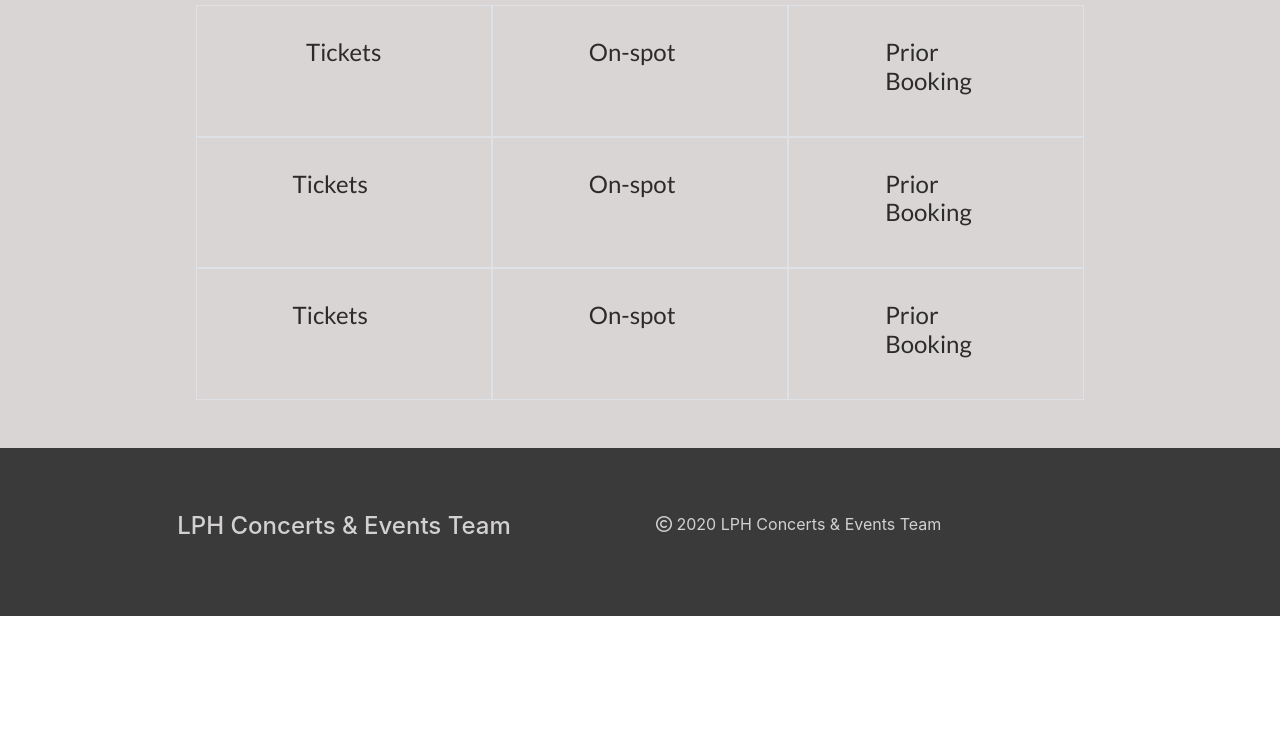
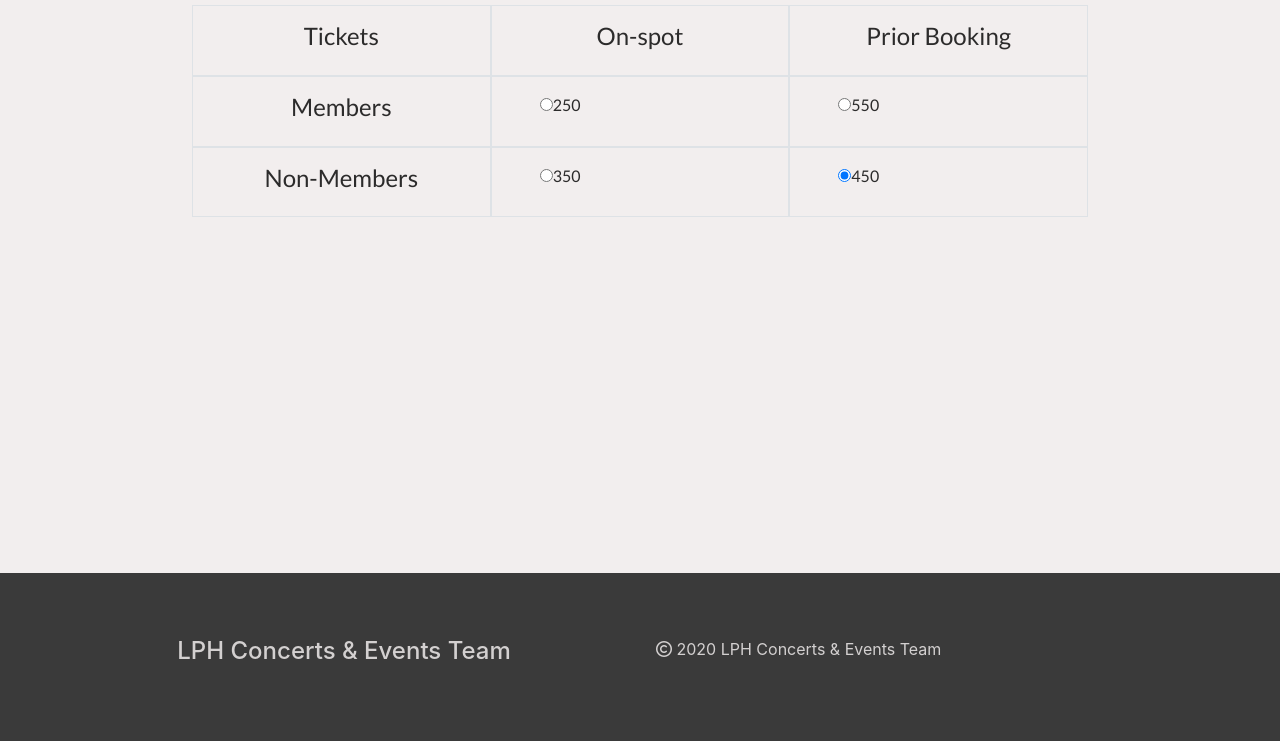
Before and after one commit to jrai0792/concerts-page, a website: page tickets.html in a window 1280 px wide. Shown: the part 329-1070 px from the top of the page. Before the commit the page ends 945 px from the top, so only its background shows below. Drawn offline with nearby package versions, Linux system fonts and the light colour scheme.

Commit message:
Add style for the tickets section.

```diff
--- a/style.css
+++ b/style.css
@@ -56,7 +56,7 @@ h2 {
 }
 
 .bg-litegray {
-    background-color: rgb(218, 213, 213);
+    background-color: rgba(236, 229, 229, 0.657);
 }
 
 .bg-white {
@@ -283,9 +283,14 @@ footer {
         font-size: 18px;
     }
 
+    .tickets h4 {
+        font-size: 14px;
+    }
+
 }
 
 @media only screen and (min-width: 768px) and (max-width: 992px) {
+
 
 }
 
@@ -360,11 +365,19 @@ footer {
 
 /* Tickets page */
 
+.main-ticket {
+    height: 90vh;
+}
+
 .tickets {
     width: 70%;
     margin: 0 auto;
 }
 
 .border {
-   border: 1px solid gray;
+   border: 4px solid rgb(41, 37, 37);
 }
+
+.col1row1 {
+    flex: 1;
+}
--- a/tickets.html
+++ b/tickets.html
@@ -46,7 +46,7 @@
                         <span class="navbar-toggler-icon"><i class="fa fa-bars" aria-hidden="true"></i></span>
                     </button>
                 </div>
-                <a href="#" class="navbar-brand d-none d-md-block"><img class="main-logo" src="assets/images/logo.jpeg"
+                <a href="#" class="navbar-brand d-none d-md-block"><img class="main-logo" src="assets/images/logo.png"
                         alt="Main logo image"></a>
                 <div class="collapse navbar-collapse ml-5 mr-5 justify-content-end" id="myNavbar1">
                     <ul class="navbar-nav">
@@ -67,38 +67,39 @@
     <main>
         <section class="bg-litegray main-ticket">
             <h1 class="text-center p-5">Select Tickets</h1>
-            <div class="tickets pb-5 row justify-content-center">
-                <div class="justify-content-center row">
-                    <div class="border py-3 px-5 col-4">
+            <div class="tickets pb-5 justify-content-center">
+                <div class="flex flex-sm-wrap justify-content-center">
+                    <div class="col1row1 flex-wrap border">
                         <h4 class="py-3 px-5 text-center">Tickets</h4>
                     </div>
-                    <div class="border py-3 px-5 col-4">
-                        <h4 class="p-3 px-5">On-spot</h4>
+                    <div class="col1row1 flex-wrap border">
+                        <h4 class="p-3 px-5 text-center">On-spot</h4>
                     </div>
-                    <div class="border py-3 px-5 col-4">
-                        <h4 class="p-3 px-5">Prior Booking</h4>
+                    <div class="col1row1 flex-wrap border">
+                        <h4 class="p-3 px-5 text-center">Prior Booking</h4>
                     </div>
                 </div>
-                <div class="row justify-content-center row">
-                    <div class="border py-3 px-5 col-4">
-                        <h4 class="p-3 px-5">Tickets</h4>
+                <div class="flex flex-sm-wrap  justify-content-center">
+                    <div class="border col1row1 flex-wrap">
+                        <h4 class="p-3 px-5 text-center">Members</h4>
                     </div>
-                    <div class="border py-3 px-5 col-4">
-                        <h4 class="p-3 px-5">On-spot</h4>
+                    <div class="border col1row1 flex-wrap">
+                        <label class="p-3 px-5 text-center"><input type="radio" name="ticketopt" checked>250</label>
+                        <!-- <h4 class="p-3 px-5 text-center">250</h4> -->
                     </div>
-                    <div class="border py-3 px-5 col-4">
-                        <h4 class="p-3 px-5">Prior Booking</h4>
+                    <div class="border col1row1 flex-wrap">
+                        <label class="p-3 px-5 text-center"><input type="radio" name="ticketopt" checked>550</label>
                     </div>
                 </div>
-                <div class="row justify-content-center row">
-                    <div class="border py-3 px-5 col-4">
-                        <h4 class="p-3 px-5">Tickets</h4>
+                <div class="flex flex-sm-wrap  justify-content-center">
+                    <div class="border col1row1 flex-wrap">
+                        <h4 class="p-3 px-5 text-center">Non-Members</h4>
                     </div>
-                    <div class="border py-3 px-5 col-4">
-                        <h4 class="p-3 px-5">On-spot</h4>
+                    <div class="border col1row1 flex-wrap">
+                        <label class="p-3 px-5 text-center" ><input type="radio" name="ticketopt" checked>350</label>
                     </div>
-                    <div class="border py-3 px-5 col-4">
-                        <h4 class="p-3 px-5">Prior Booking</h4>
+                    <div class="border col1row1 flex-wrap">
+                        <label class="p-3 px-5 text-center"><input type="radio" name="ticketopt" checked>450</label>
                     </div>
 
                 </div>
```
Also changed, not shown: about.html (+1 -1 lines), index.html (+2 -2 lines), assets/images/logo.jpg (deleted), assets/images/logo.png, 1 other file.
